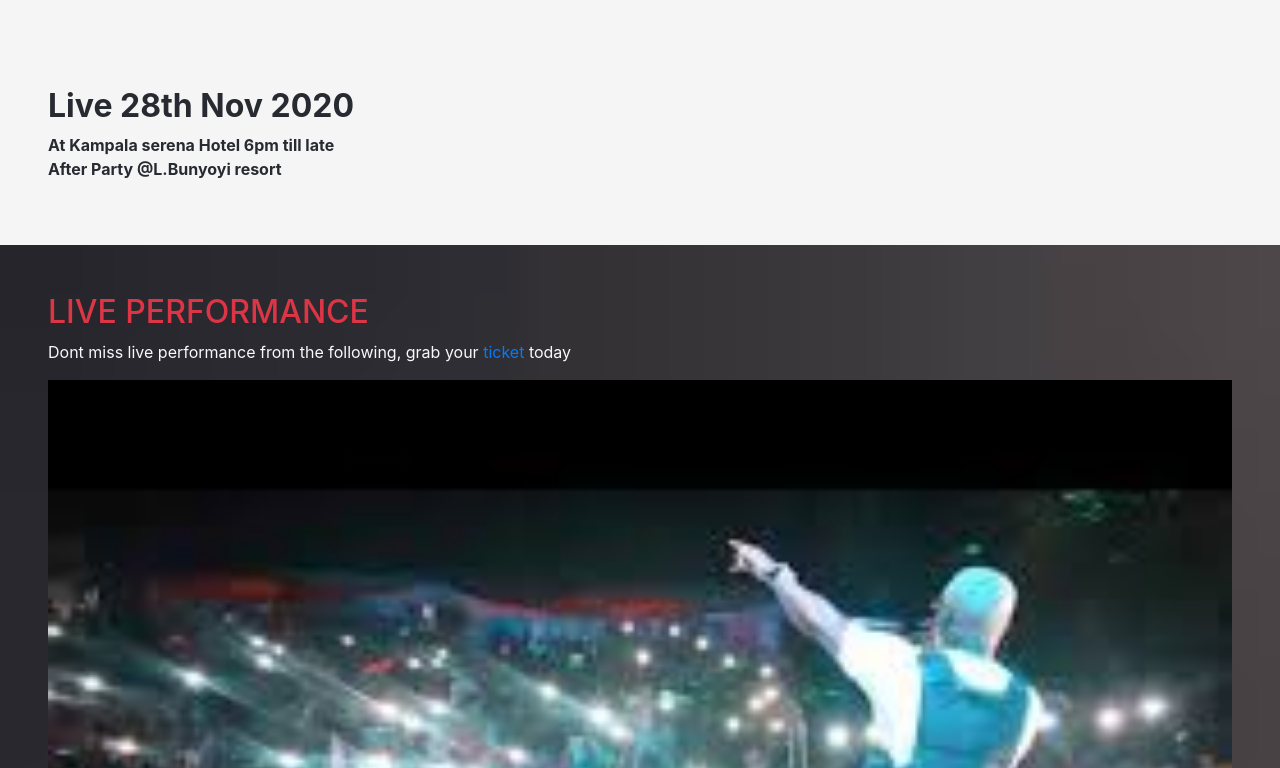
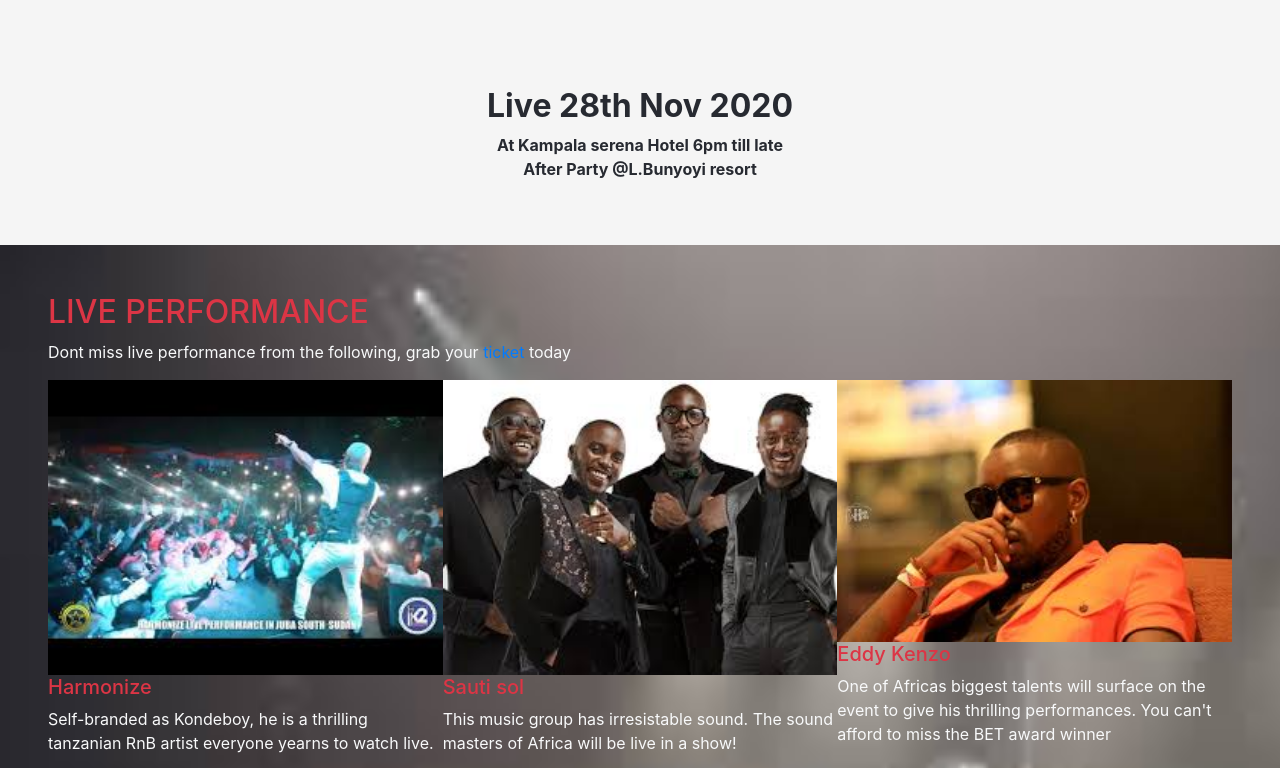
Before and after one commit to Byabasaija/Concert-page-Capstone-Project, a plain HTML site: page index.html in a window 1280 px wide. Shown: the part 400-1168 px from the top of the page. Drawn offline with nearby package versions, Linux system fonts and the light colour scheme.

Commit message:
style desktop version of home page

```diff
--- a/styles/style.scss
+++ b/styles/style.scss
@@ -8,7 +8,7 @@
     src: url("../assets/fonts/Lato2OFLWeb/Lato2OFLWeb/Lato/fonts/Lato-Black.eot");
 }
 
-body {
+* {
     box-sizing: border-box;
 }
 
@@ -20,8 +20,13 @@ $color: #d3d3d3;
 
 body {
   width: 100vw;
+  margin: 0;
   background-color: rgb(245, 245, 245);
 }
+
+ img {
+     max-width: 100%;
+ }
 
 .cover {
     font-family: cocogoose;
@@ -61,16 +66,6 @@ body {
   }
 }
 
-.event-date {
-    h2 {
-     color: $secondary-color;
-    font-weight: bold;
-    }
-    p {
-        color: $secondary-color;
-        font-weight: bold;
-    }
-}
 
 .main-performers {
     background-image: url("../assets/images/live2.jpg");
@@ -83,6 +78,18 @@ body {
     .hide-mobile {
     display: none;
     }
+
+   .event-date {
+     h2 {
+     color: $secondary-color;
+    font-weight: bold;
+    }
+     p {
+        color: $secondary-color;
+        font-weight: bold;
+    }
+}
+
     .guest-1 {
         display:flex;
        img {
@@ -133,4 +140,24 @@ body {
     }
 }
 }
+
+.event-date {
+    h2 {
+     color: $secondary-color;
+    font-weight: bold;
+    text-align: center;
+    }
+    p {
+        color: $secondary-color;
+        font-weight: bold;
+        text-align: center;
+    }
 }
+
+.container-flex {
+    display: grid;
+    grid-template-columns: 1fr 1fr 1fr;
+
+}
+
+}
```
Also changed, not shown: index.html (+1 -1 lines), styles/style.css, 1 other file.
